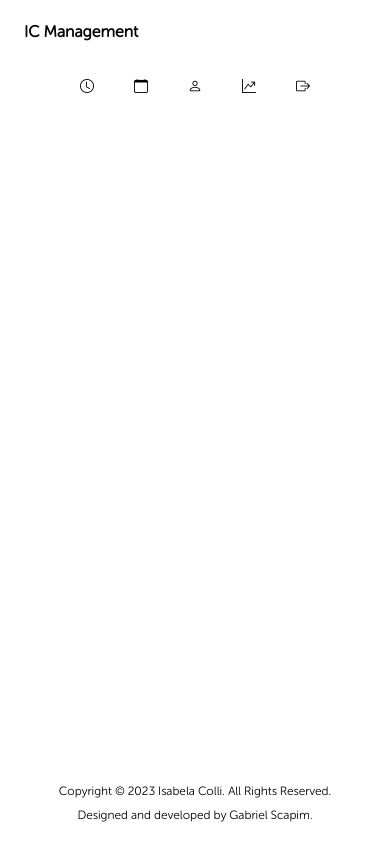
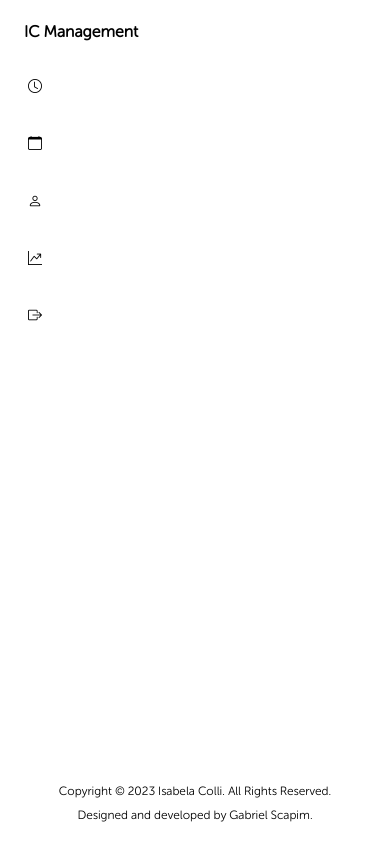
Before and after one commit to gabrielscapim/frontend-management-schedule-your-beauty, a React (Vite) app: page / in a window 390 px wide. Built offline with nearby package versions, Linux system fonts and the light colour scheme.

Commit message:
styles side bar

```diff
--- a/src/components/SideBar/SideBar.module.css
+++ b/src/components/SideBar/SideBar.module.css
@@ -57,11 +57,6 @@
         width: 100%;
         margin-bottom: 24px;
     }
-    .nav {
-        display: flex;
-        flex-direction: row;
-        justify-content: center;
-    }
 
     .nav i {
         margin-right: 0px;
```
